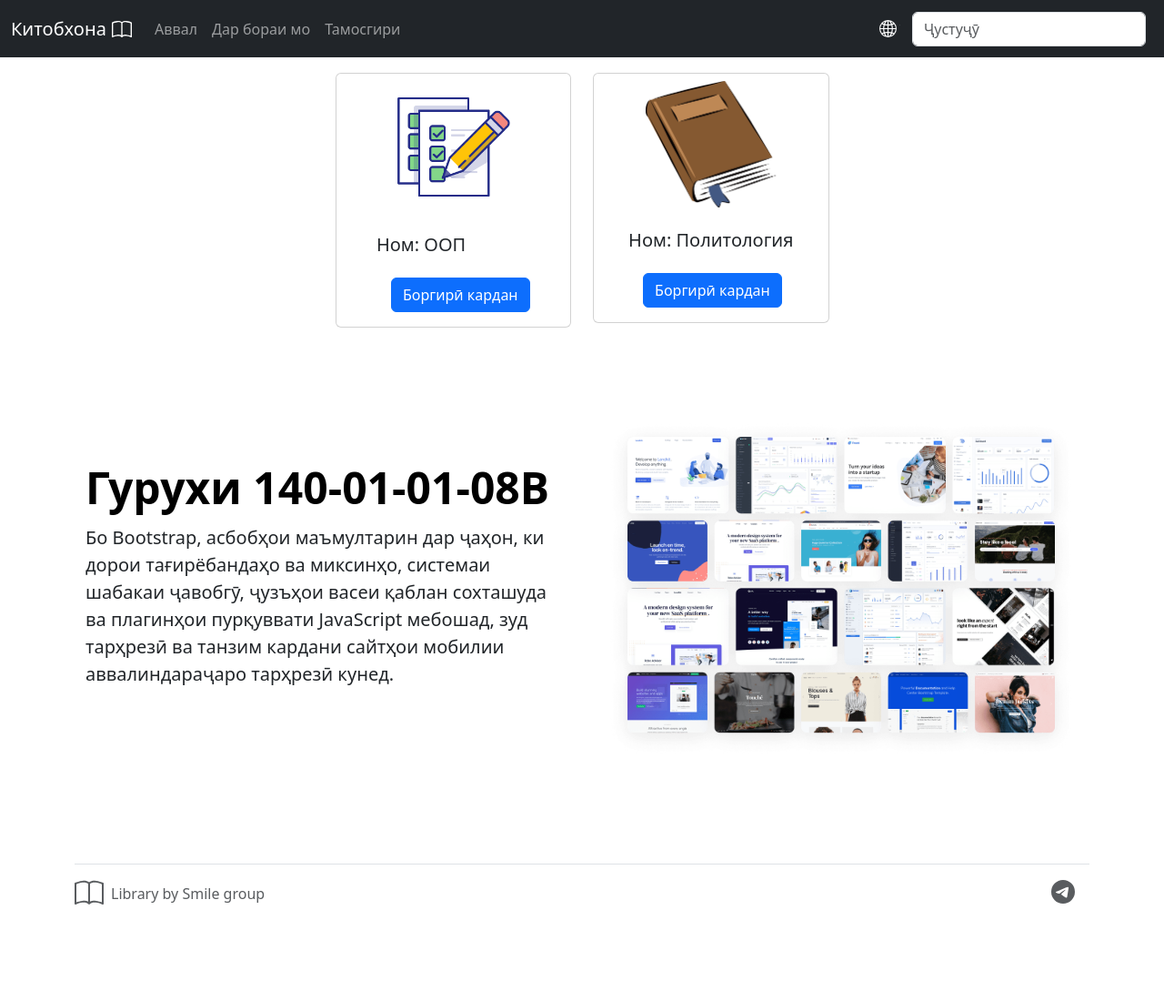
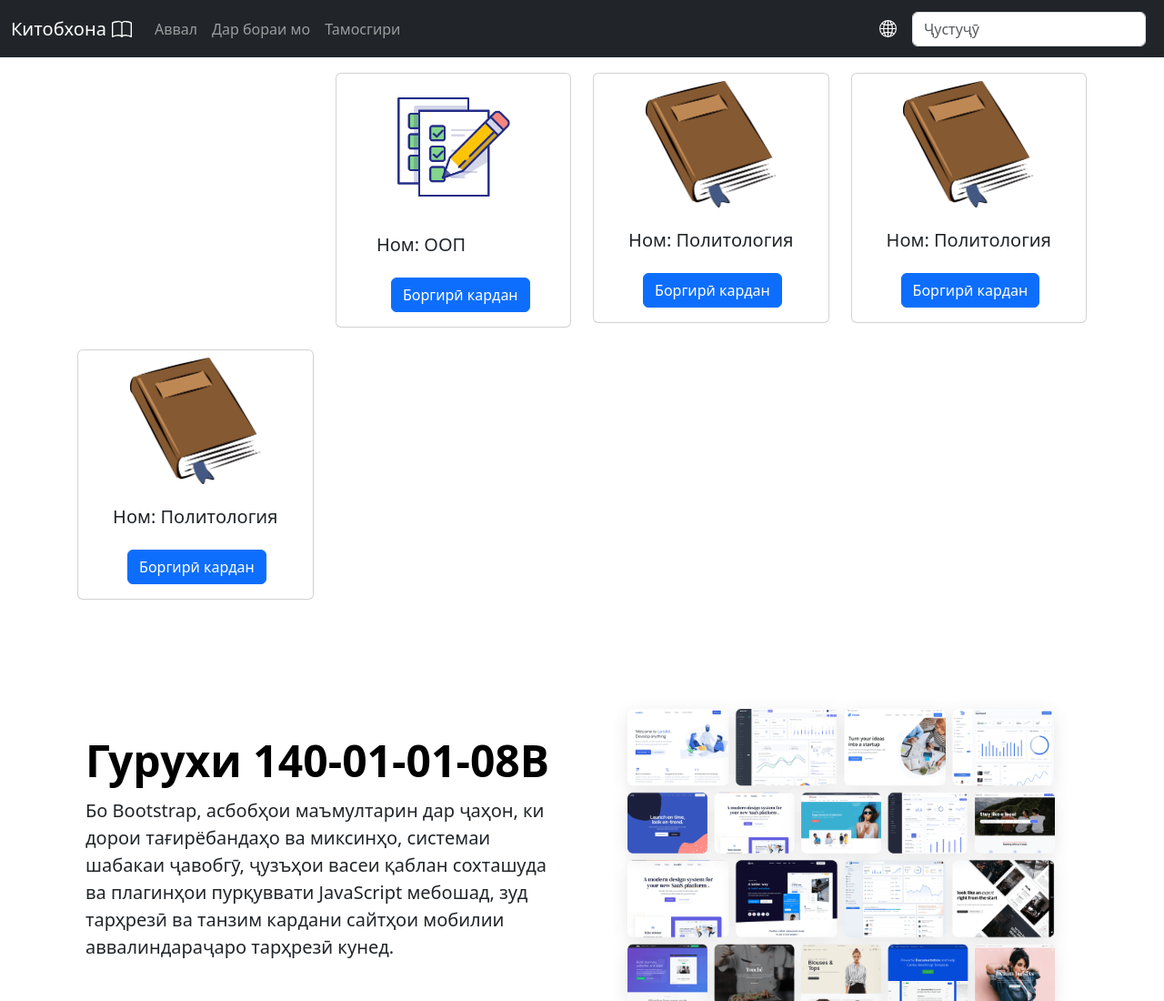
Before and after one commit to SmileTest2003/Library, a plain HTML site: page index.html in a window 1280 px wide. Shown: the top 1100 px of the page at 91% size. Before the commit the page ends 1038 px from the top, so only its background shows below. Drawn offline with Linux system fonts and the light colour scheme.

Commit message:
first commit

```diff
--- a/index.html
+++ b/index.html
@@ -222,10 +222,9 @@
       </div>
     </main>
 
-    <div class="container">
+    <div class="container" id="Contact">
       <span class="text-body-secondary">
         <footer
-          id="Contact"
           class="d-flex flex-wrap justify-content-between align-items-center py-3 my-4 border-top"
         >
           <div class="col-md-4 d-flex align-items-center">
--- a/scripts/list_books.js
+++ b/scripts/list_books.js
@@ -2,12 +2,22 @@ const books = [
   {
     name: "ООП",
     type: "тест",
-    url:"../books/ооп.docx"
+    url: "../books/ооп.docx",
   },
   {
     name: "Политология",
     type: "книга",
-    url:"../books/Политология.docx"
+    url: "../books/Политология.docx",
+  },
+  {
+    name: "Политология",
+    type: "книга",
+    url: "../books/Политология.docx",
+  },
+  {
+    name: "Политология",
+    type: "книга",
+    url: "../books/Политология.docx",
   },
 ];
 
```
